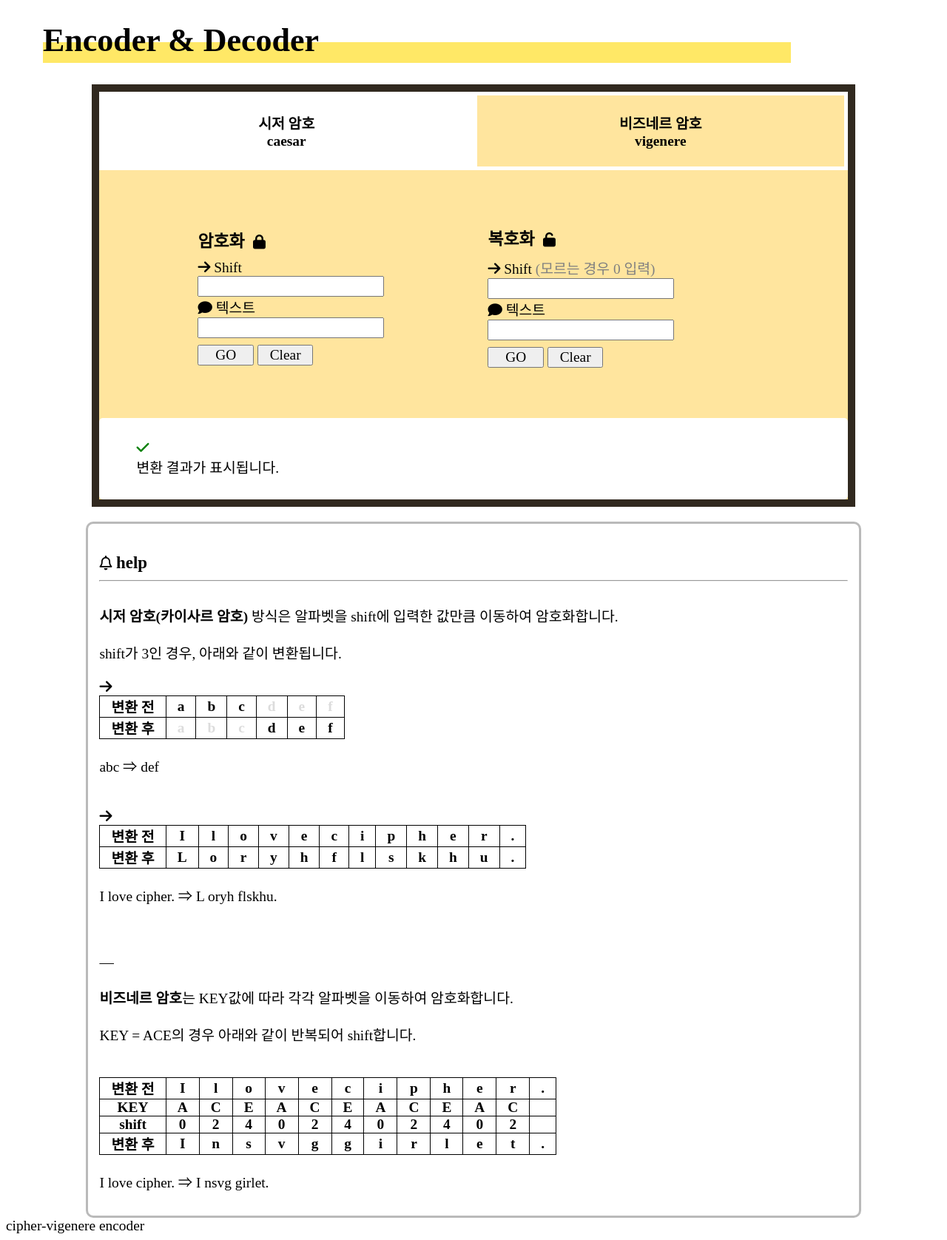
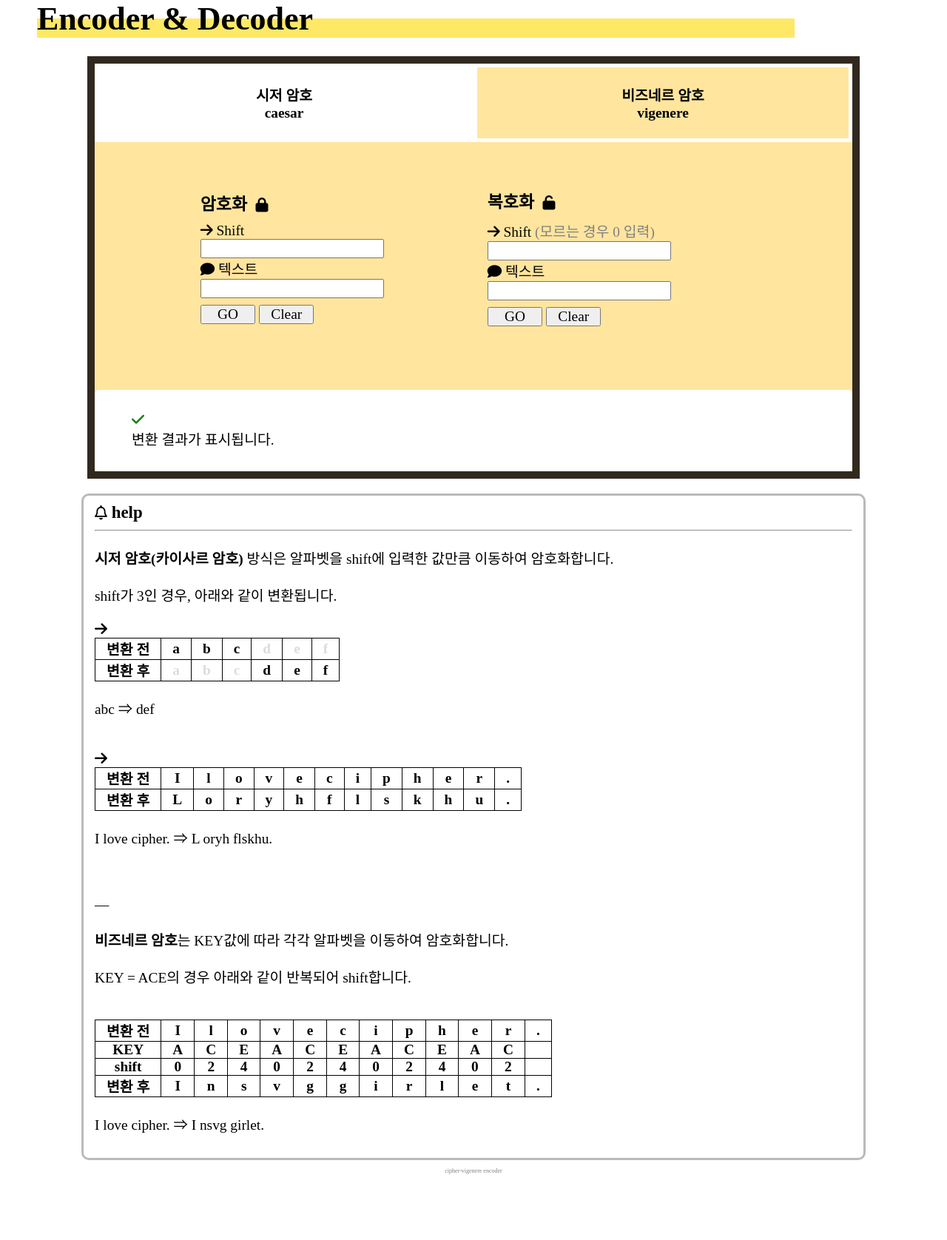
Before and after one commit to wav-blue/cipher-vigenere-encoder, a plain HTML site: page index.html in a window 1280 px wide. Shown: the whole page at 74% size. After the commit the page ends 1587 px from the top, so only its background shows below. Drawn offline with Linux system fonts and the light colour scheme; a web font is replaced by a local one.

Commit message:
update CSS

```diff
--- a/style.css
+++ b/style.css
@@ -1,8 +1,19 @@
 *{
-
+  margin: 0px;
+  padding: 0px;
   font-family: 'IBM Plex Sans KR';
   font-size: 1.1rem;
 }
+
+h1{
+  font-size: 2.5rem;
+  overflow:hidden;
+  margin-left: 50px;
+  width: 80%;
+  background-image: linear-gradient(transparent 50%, rgb(255, 232, 102) 50%);
+  margin-bottom: 25px;
+}
+
 main{
   display: flex;
   flex-direction: column;
@@ -83,15 +94,6 @@ th.g{
   color: gainsboro;
 }
 
-h1{
-  font-size: 2.5rem;
-  overflow:hidden;
-  margin-left: 50px;
-  width: 80%;
-  background-image: linear-gradient(transparent 50%, rgb(255, 232, 102) 50%);
-  padding-bottom: .25rem;
-}
-
 h4{
   font-size: 1.3rem;
   margin-bottom: 10px;
@@ -118,6 +120,13 @@ text.gray{
   margin: 0.5rem 0;
 }
 
+footer{
+  width: 100%;
+  color: gray;
+  font-size: 8px;
+  text-align: center;
+  margin-top: 10px;
+}
 
 #condition_icon{
   color: green;
```
